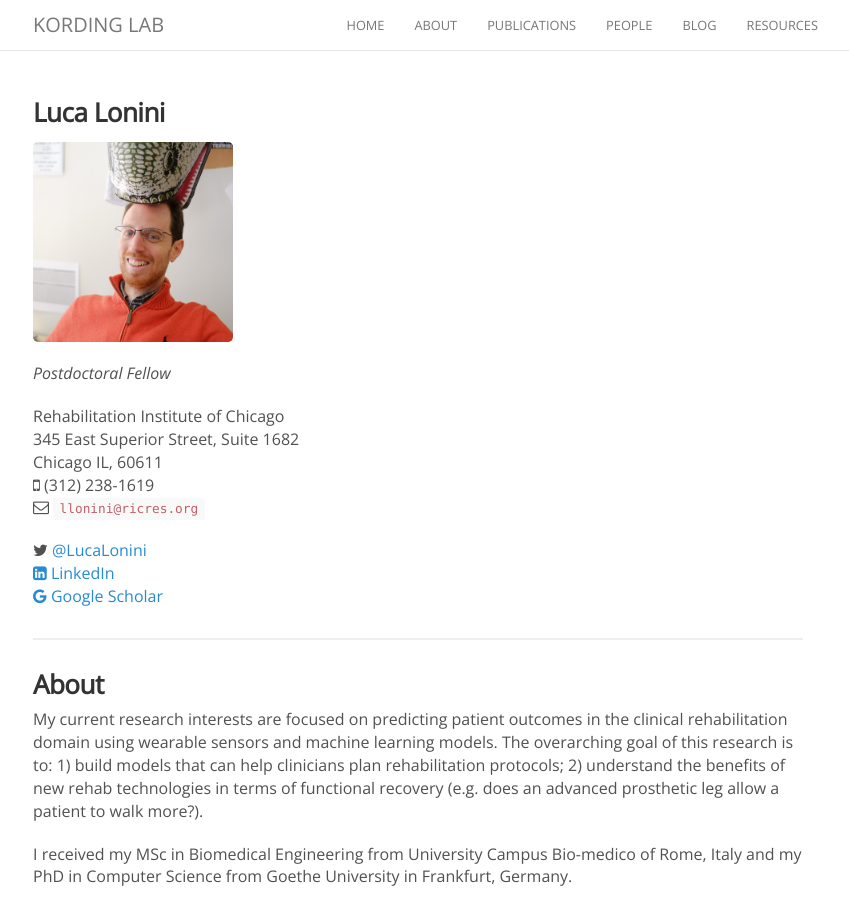
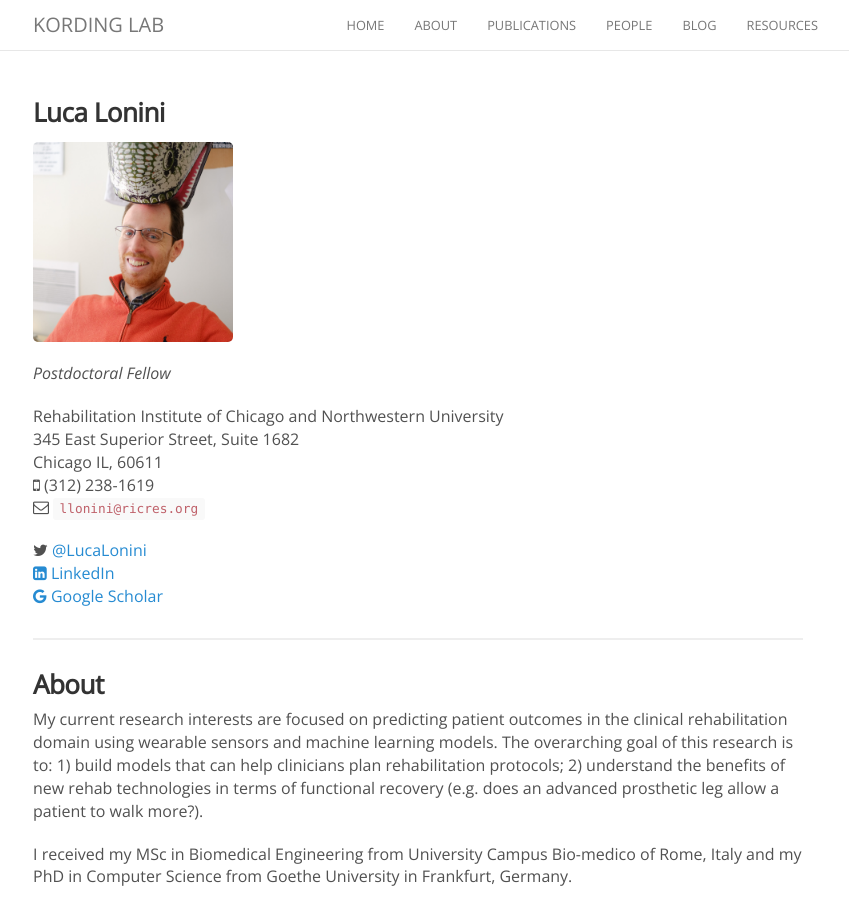
Before and after one commit to KordingLab/KordingLab.github.io, a Jekyll site: the page built from _people/luca_lonini.md, in a window 1280 px wide and 900 px high. Shown: the whole window, without its empty margins (222-1071 px from the left). Built offline with Jekyll 4.4.1, drawn with Linux system fonts in a browser that asks for light colours; nearby versions of some CDN libraries; comment, search, counter and statistics services are not loaded.

Commit message:
Fixed typo in Readme + Test modification Luca Page

```diff
--- a/_people/luca_lonini.md
+++ b/_people/luca_lonini.md
@@ -10,7 +10,7 @@ joined: 2014
 
 _Postdoctoral Fellow_<br>
 
-Rehabilitation Institute of Chicago<br>
+Rehabilitation Institute of Chicago and Northwestern University<br>
 345 East Superior Street, Suite 1682<br>
 Chicago IL, 60611<br>
 <i class="fa fa-mobile"></i> (312) 238-1619<br>
```
Also changed, not shown: README.md.
